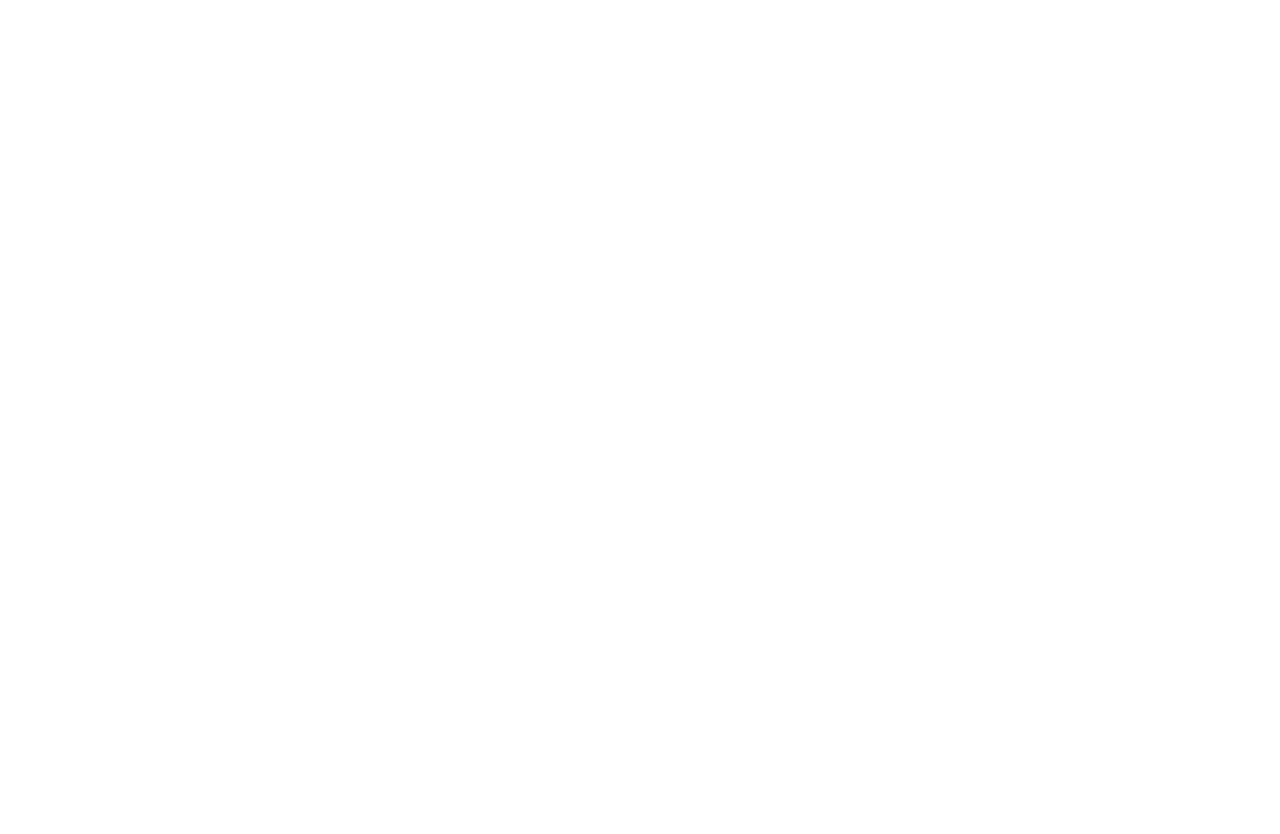
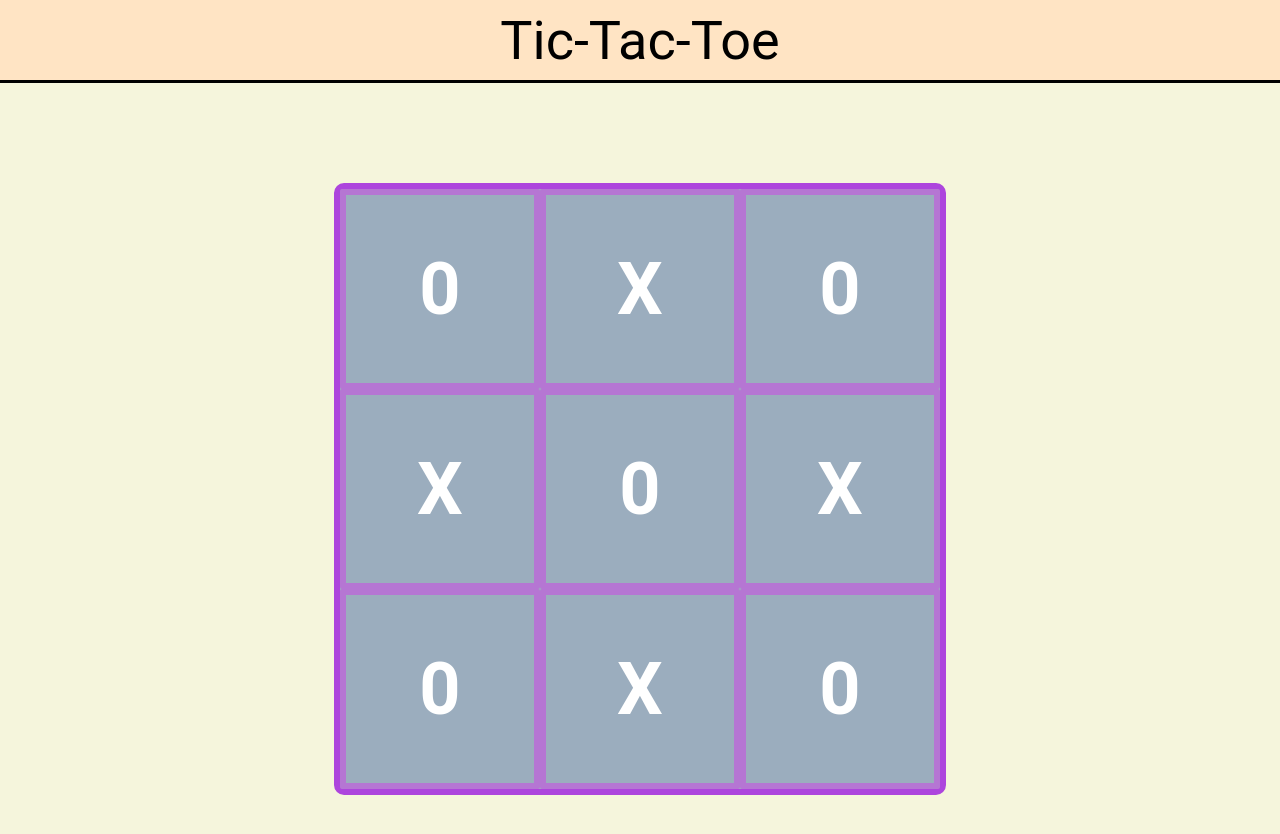
Before and after one commit to julian-s-official/tic-tac-toe, a plain HTML site: page index.html in a window 1280 px wide. Before the commit the page ends 800 px from the top, so only its background shows below. Drawn offline with Linux system fonts and the light colour scheme.

Commit message:
Create design and tic-tac-toe box

```diff
--- a/index.html
+++ b/index.html
@@ -9,7 +9,20 @@
 </head>
 
 <body>
-
+  <div class="header">
+    Tic-Tac-Toe
+  </div>
+  <div class="grid">
+    <div class="cell">0</div>
+    <div class="cell">X</div>
+    <div class="cell">0</div>
+    <div class="cell">X</div>
+    <div class="cell">0</div>
+    <div class="cell">X</div>
+    <div class="cell">0</div>
+    <div class="cell">X</div>
+    <div class="cell">0</div>
+  </div>
 </body>
 
 </html>
--- a/javascript.js
+++ b/javascript.js
@@ -91,4 +91,9 @@ const gameController = (() => {
   return { playRound, getActivePlayer, setNames };
 })();
 
+const displayController = (() => {
+  console.log("Test123");
+})();
+
 gameController.setNames("Julian", "PC");
+displayController;
--- a/style.css
+++ b/style.css
@@ -0,0 +1,45 @@
+:root {
+  font-family: "Roboto", sans-serif;
+  font-size: 18px;
+  margin: 0px;
+  padding: 0px;
+  background-color: beige;
+}
+
+* {
+  margin: 0px;
+  padding: 0px;
+}
+
+.header {
+  font-size: 3rem;
+  display: flex;
+  align-items: center;
+  justify-content: center;
+  min-height: 10vh;
+  border-bottom: solid;
+  background-color: bisque;
+
+}
+
+.grid {
+  width: 600px;
+  height: 600px;
+  margin: 100px auto;
+  background-color: #9badbe;
+  color: #fff;
+  border: 6px solid rgb(173, 69, 221);
+  border-radius: 10px;
+  display: grid;
+  grid-template: repeat(3, 1fr) / repeat(3, 1fr);
+}
+
+.cell {
+  border: 6px solid rgb(181, 118, 211);
+  border-radius: 2px;
+  font-weight: bold;
+  font-size: 4rem;
+  display: flex;
+  justify-content: center;
+  align-items: center;
+}
```
